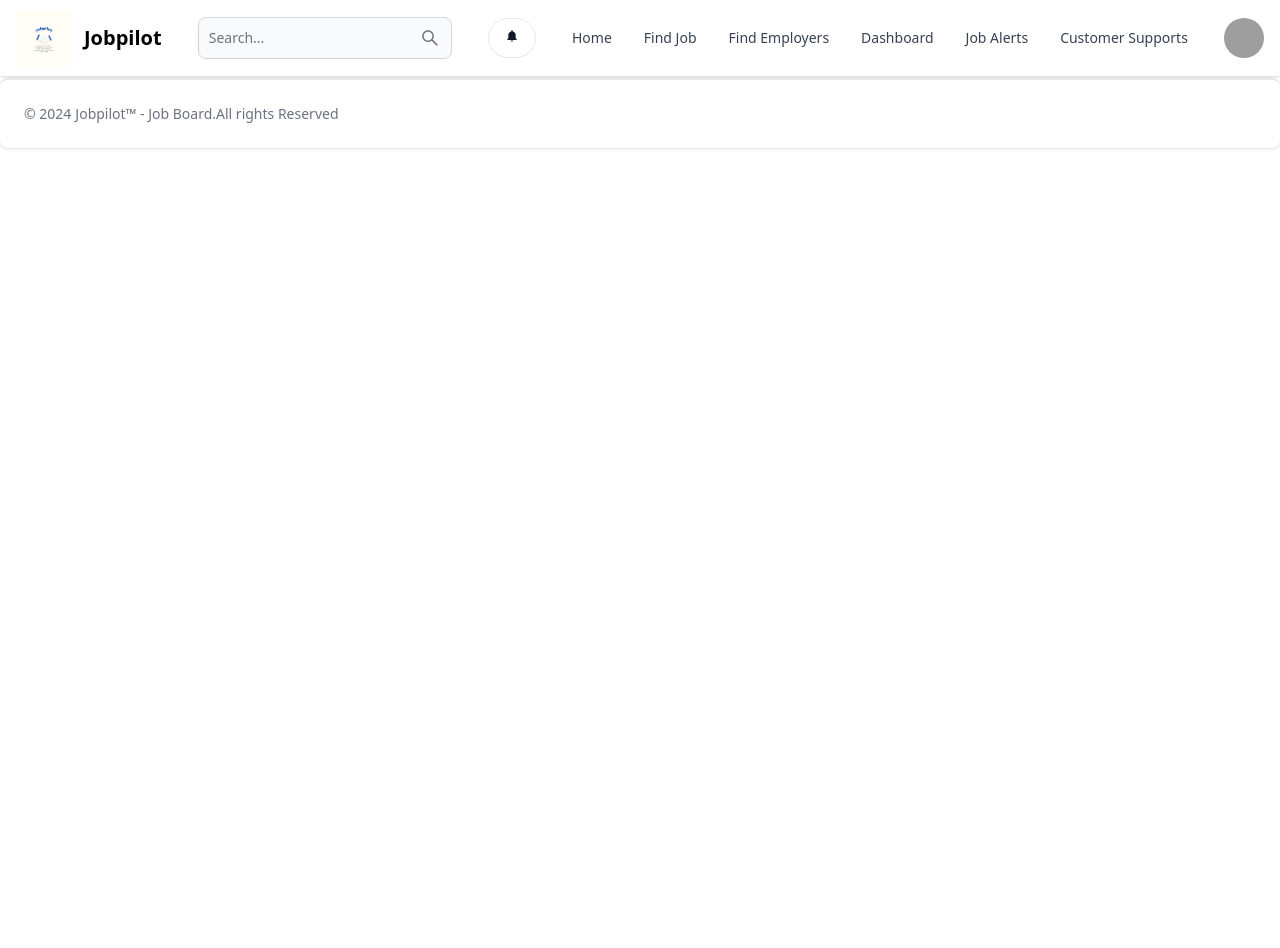
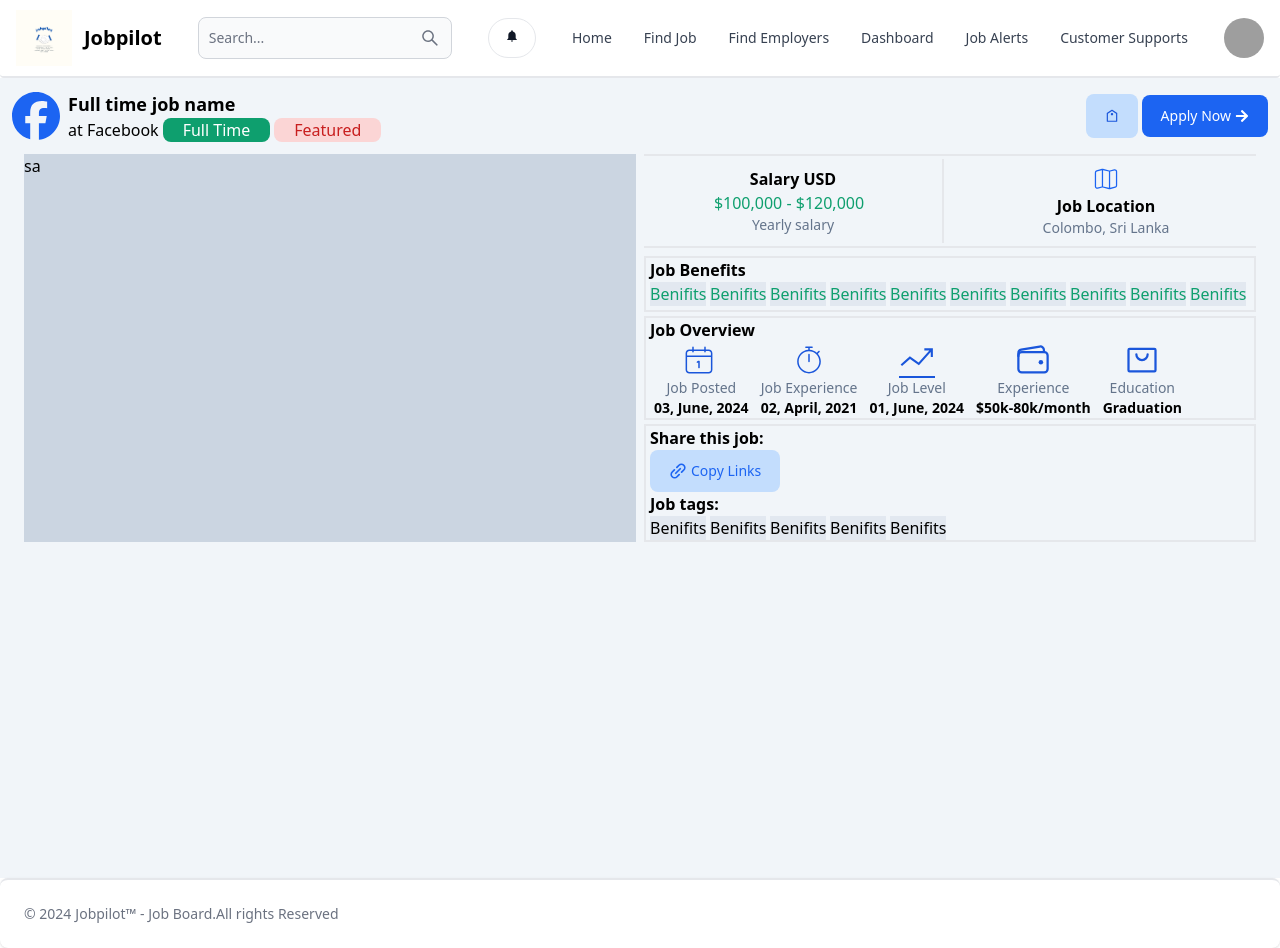
Before and after one commit to Sameemadhu16/Job-Listings, a React (Vite) app in the folder client/: page /fulltime-job-post in a window 1280 px wide. Before the commit the page ends 800 px from the top, so only its background shows below. Built offline with nearby package versions, Linux system fonts and the light colour scheme; grey boxes are pictures that could not be loaded.

Commit message:
complete full time job post

```diff
--- a/client/src/App.jsx
+++ b/client/src/App.jsx
@@ -14,7 +14,8 @@ import Contact from './pages/Contact';
 import Finish from './pages/Finish';
 import PosterDashboard from './pages/Poster.Dashboard';
 import SeekerDashboard from './pages/Seeker.Dashboard';
-import JobPost from './components/JobPost';
+import PartTimeJobPost from './components/Post.PartTimeJobPost'
+import FulltimeJobPost from './components/Post.FulltimeJobPost';
 
 
 export default function App() {
@@ -32,9 +33,9 @@ export default function App() {
     <Route path='/contact' element={<Contact/>}/>
     <Route path='/finish' element={<Finish/>}/>
     <Route path='/poster-dashboard' element={<PosterDashboard/>}/>
-
     <Route path='/seeker-dashboard' element={<SeekerDashboard/>}/>
-    <Route path='/job-post' element={<JobPost/>}/>
+    <Route path='/parttime-job-post' element={<PartTimeJobPost/>}/>
+    <Route path='/fulltime-job-post' element={<FulltimeJobPost/>}/>
 
   </Routes>
   <Footer/>
--- /dev/null
+++ b/client/src/components/Benifits.jsx
@@ -0,0 +1,9 @@
+import React from 'react'
+
+export default function Benifits() {
+  return (
+    <div className='bg-slate-200 w-14'>
+        <p className=''>Benifits</p>
+    </div>
+  )
+}
--- /dev/null
+++ b/client/src/components/Post.FulltimeJobPost.jsx
@@ -0,0 +1,128 @@
+import React from 'react';
+import { Button } from 'flowbite-react';
+import { FaArrowRight } from 'react-icons/fa';
+import { RiPriceTagLine } from "react-icons/ri";
+import { FaFacebook } from "react-icons/fa6";
+import { CiMap } from "react-icons/ci";
+import Benifits from './Benifits';
+import { CiCalendarDate, CiStopwatch } from "react-icons/ci";
+import { TfiStatsUp } from "react-icons/tfi";
+import { IoWalletOutline } from "react-icons/io5";
+import { PiShoppingBag, PiLinkSimpleBold } from "react-icons/pi";
+
+export default function FulltimeJobPost() {
+    const Benifit = () => {
+        return <p className='text-green-500'><Benifits /></p>;
+    }
+
+    return (
+        <div className='min-h-screen bg-slate-100 p-3'>
+            <div className='flex flex-col lg:flex-row justify-between items-start lg:items-center'>
+                <div className='flex flex-row items-center gap-2 mb-4 lg:mb-0'>
+                    <div>
+                        <FaFacebook className='text-blue-600 text-5xl' />
+                    </div>
+                    <div>
+                        <h1 className='font-bold text-lg'>Full time job name</h1>
+                        <div className='flex flex-row gap-1'>
+                            <p>at Facebook</p>
+                            <p className='bg-green-500 text-center text-white rounded-lg px-5'>Full Time</p>
+                            <p className='bg-red-200 text-center text-red-700 rounded-lg px-5'>Featured</p>
+                        </div>
+                    </div>
+                </div>
+                <div className='flex flex-row items-center gap-1'>
+                    <Button className='bg-blue-200 h-11 items-center'>
+                        <RiPriceTagLine className='text-blue-700' />
+                    </Button>
+                    <Button className='bg-blue-600 hover:opacity-95'>
+                        <div className='flex flex-row items-center gap-1 text-center'>
+                            <p>Apply Now</p>
+                            <FaArrowRight />
+                        </div>
+                    </Button>
+                </div>
+            </div>
+
+            <div className='flex flex-col lg:flex-row justify-center gap-2 p-3'>
+                <div className='bg-slate-300 w-full lg:w-1/2 max-h-full mb-4 lg:mb-0'>
+                    sa
+                </div>
+                <div className='w-full lg:w-1/2'>
+                    <div className='flex flex-col lg:flex-row gap-3 border-b-2 border-t-2 text-center items-center'>
+                        <div className='border-b-2 lg:border-b-0 lg:border-r-2 w-full lg:w-1/2 py-2'>
+                            <p className='font-semibold'>Salary USD</p>
+                            <p className='text-green-500 mr-2'>$100,000 - $120,000</p>
+                            <p className='text-sm text-slate-500'>Yearly salary</p>
+                        </div>
+                        <div className='w-full lg:w-1/2 flex flex-col text-center items-center py-2'>
+                            <CiMap className='text-3xl text-blue-600' />
+                            <p className='font-semibold'>Job Location</p>
+                            <p className='text-sm text-slate-500'>Colombo, Sri Lanka</p>
+                        </div>
+                    </div>
+
+                    <div className='border-2 mt-2'>
+                        <p className='font-semibold ml-1'>Job Benefits</p>
+                        <div className='flex flex-wrap gap-1 mb-1 ml-1'>
+                            {Array.from({ length: 10 }).map((_, index) => (
+                                <Benifit key={index} />
+                            ))}
+                        </div>
+                    </div>
+
+                    <div className='border-2 mt-1'>
+                        <p className='font font-semibold ml-1'>Job Overview</p>
+                        <div className='flex flex-wrap gap-3 ml-1'>
+                            <div className='text-center flex flex-col items-center'>
+                                <CiCalendarDate className='text-blue-700 text-4xl' />
+                                <p className='text-sm text-slate-500 ml-1'>Job Posted</p>
+                                <p className='text-sm font-semibold ml-1'>03, June, 2024</p>
+                            </div>
+                            <div className='text-center flex flex-col items-center'>
+                                <CiStopwatch className='text-blue-700 text-4xl' />
+                                <p className='text-sm text-slate-500'>Job Experience</p>
+                                <p className='text-sm font-semibold'>02, April, 2021</p>
+                            </div>
+                            <div className='text-center flex flex-col items-center'>
+                                <TfiStatsUp className='text-blue-700 text-4xl' />
+                                <p className='text-sm text-slate-500'>Job Level</p>
+                                <p className='text-sm font-semibold'>01, June, 2024</p>
+                            </div>
+                            <div className='text-center flex flex-col items-center'>
+                                <IoWalletOutline className='text-blue-700 text-4xl' />
+                                <p className='text-sm text-slate-500'>Experience</p>
+                                <p className='text-sm font-semibold'>$50k-80k/month</p>
+                            </div>
+                            <div className='text-center flex flex-col items-center'>
+                                <PiShoppingBag className='text-blue-700 text-4xl' />
+                                <p className='text-sm text-slate-500'>Education</p>
+                                <p className='text-sm font-semibold'>Graduation</p>
+                            </div>
+                        </div>
+                    </div>
+
+                    <div className='border-2 mt-1'>
+                        <p className='font-semibold ml-1'>Share this job:</p>
+                        <div>
+                            <Button className='bg-blue-200 hover:bg-opacity-95 ml-1'>
+                                <div className='flex text-center items-center gap-1'>
+                                    <PiLinkSimpleBold className='text-lg text-blue-600' />
+                                    <p className='text-blue-600'>Copy Links</p>
+                                </div>
+                            </Button>
+                        </div>
+                        <div>
+                            <p className='font-semibold ml-1'>Job tags:</p>
+                            <div className='flex gap-1 ml-1'>
+                                {Array.from({ length: 5 }).map((_, index) => (
+                                    <Benifits key={index} />
+                                ))}
+                            </div>
+                        </div>
+                    </div>
+                </div>
+            </div>
+        </div>
+    );
+}
--- a/client/src/components/JobPost.jsx
+++ b/client/src/components/Post.PartTimeJobPost.jsx
@@ -2,7 +2,7 @@ import React from 'react';
 import { Button } from 'flowbite-react';
 import { AiOutlineGlobal, AiOutlineMail, AiOutlinePhone, AiFillFacebook, AiFillTwitterCircle, AiFillInstagram, AiFillLinkedin } from 'react-icons/ai';
 
-export default function JobPost() {
+export default function PartTimeJobPost() {
   return (
     <div className="min-h-screen bg-gray-100 p-6">
       <div className="max-w-6xl mx-auto bg-white shadow-lg rounded-lg overflow-hidden">
--- a/client/src/components/PostCards.jsx
+++ b/client/src/components/PostCards.jsx
@@ -5,8 +5,8 @@ import { MdDateRange } from 'react-icons/md';
 export default function PostCards() {
   return (
     <div className="flex justify-center items-center py-10">
-      <div className="job-card bg-gradient-to-r from-blue-400 to-green-500 p-6 rounded-lg shadow-lg flex m-10 max-w-xl">
-        <div className="image-placeholder bg-gradient-to-r from-green-500 to-blue-500 rounded-lg w-1/3 h-40 flex items-center justify-center">
+      <div className="job-card bg-gray-200 p-6 rounded-lg shadow-lg flex m-10 max-w-xl">
+        <div className="image-placeholder bg-gray-400  rounded-lg w-1/3 h-40 flex items-center justify-center">
           {/* Placeholder for image */}
         </div>
         <div className="content ml-6 flex flex-col justify-between w-2/3">
@@ -20,7 +20,7 @@ export default function PostCards() {
               You can post your jobs on our platform
             </p>
           </div>
-          <Button className="read-more-button self-start  to-red-500 text-white" pill>
+          <Button className="read-more-button self-start text-white" pill>
             READ MORE
           </Button>
         </div>
```
